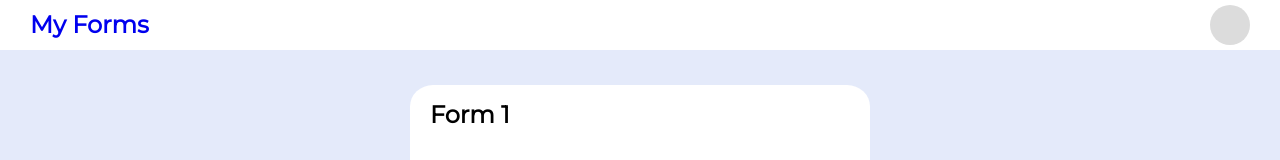
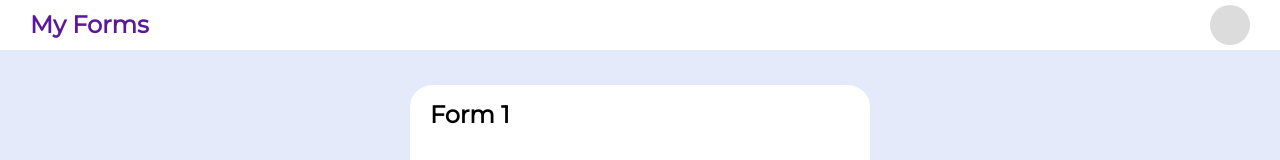
Before and after one commit to kirsider/MyForms, a plain HTML site: page Form.html in a window 1280 px wide. Shown: the top 160 px of the page. Drawn offline with Linux system fonts and the light colour scheme.

Commit message:
some fixes

```diff
--- a/css/style.css
+++ b/css/style.css
@@ -31,8 +31,12 @@ header {
     font-weight: bolder;
 }
 
-.main-link > a {
+a {
     text-decoration: none;
+}
+
+a, a:hover, a:visited {
+    color: #5A189A;
 }
 
 .account-link {
```
